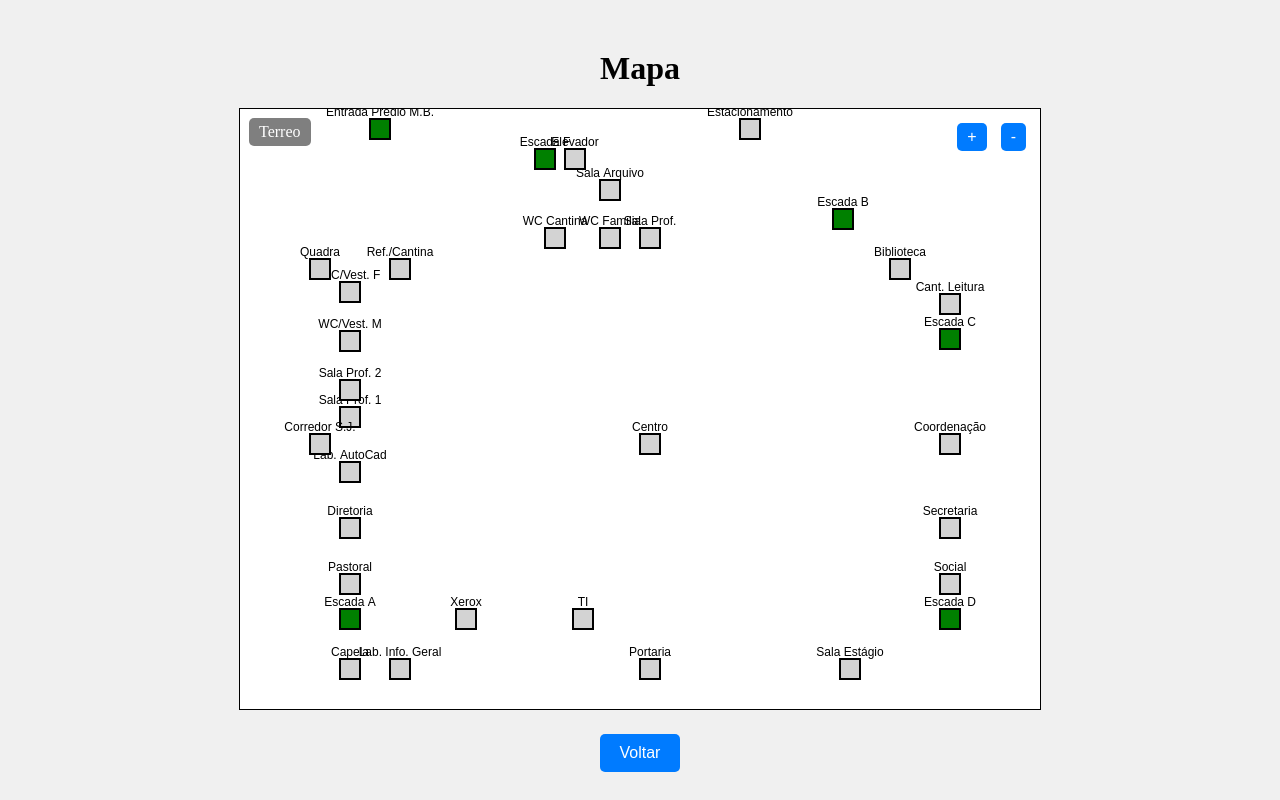
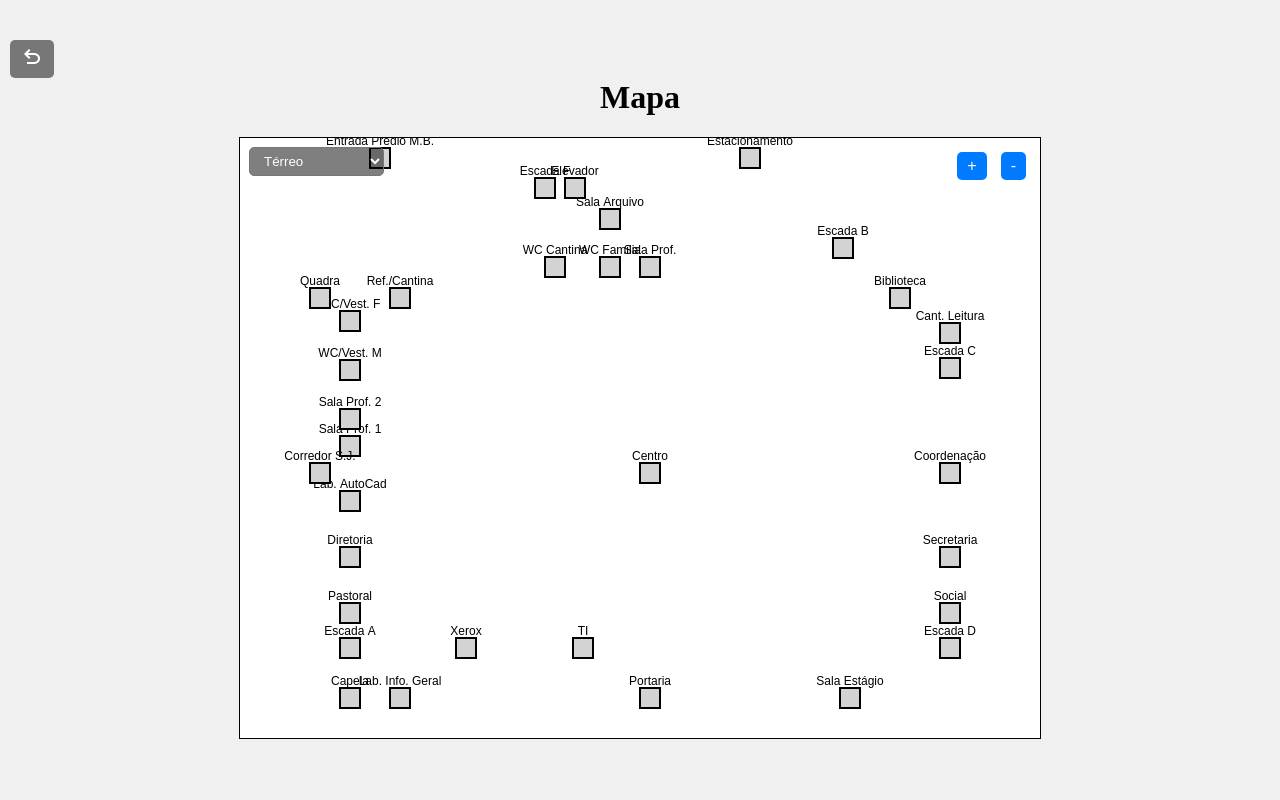
Before and after one commit to JGsilvaDev/Grafos, a Flask app: page /mapa in a window 1280 px wide. Run offline with Flask 3, Linux system fonts and the light colour scheme.

Commit message:
feat: select para selecionar o andar

```diff
--- a/templates/mapa.html
+++ b/templates/mapa.html
@@ -4,6 +4,8 @@
 <head>
     <meta charset="UTF-8">
     <meta name="viewport" content="width=device-width, initial-scale=1.0">
+    <link rel="stylesheet"
+        href="https://fonts.googleapis.com/css2?family=Material+Symbols+Outlined:opsz,wght,FILL,GRAD@24,400,0,0" />
     <title>Mapa</title>
 
     <style>
@@ -65,20 +67,39 @@
             border-radius: 5px;
             z-index: 1000;
         }
+
+        #btnVoltar {
+            position: absolute;
+            top: 20px;
+            left: 10px;
+            background-color: rgba(0, 0, 0, 0.5);
+            color: #fff;
+            padding: 5px 10px;
+            border-radius: 5px;
+            z-index: 1000;
+        }
     </style>
 </head>
 
 <body>
     <h1>Mapa</h1>
     <div id="mapaContainer">
-        <div id="andarDisplay"></div>
+        <select id="andarDisplay">
+            <option value="Terreo" selected>Térreo</option>
+            <option value="Primeiro">Primeiro Andar</option>
+            <option value="Segundo">Segundo Andar</option>
+            <option value="MB">MB</option>
+            <option value="MB1">MB1</option>
+        </select>
+
         <canvas id="mapaCanvas" width="800" height="600"></canvas>
         <div id="zoomButtons">
             <button id="zoomInButton">+</button>
             <button id="zoomOutButton">-</button>
         </div>
     </div>
-    <button onclick="window.location.href='/'">Voltar</button>
+    <button id="btnVoltar" onclick="window.location.href='/'"><span
+            class="material-symbols-outlined">undo</span></button>
 </body>
 
 </html>
@@ -236,7 +257,6 @@
         };
 
         function draw() {
-            andarDisplay.textContent = currentFloor;
 
             ctx.clearRect(0, 0, canvas.width, canvas.height); // Limpa o canvas
 
@@ -274,12 +294,8 @@
                 const isNotCPlusNumber = !/^C\d/.test(key);
 
                 if (isNotCPlusNumber) {
-                    if ((key.startsWith('Escada') || key.startsWith('Entrada'))) {
-                        ctx.fillStyle = 'green';
 
-                    } else {
-                        ctx.fillStyle = 'lightgrey';
-                    }
+                    ctx.fillStyle = 'lightgrey';
 
                     ctx.beginPath();
                     ctx.rect(x, y, width, height);
@@ -300,64 +316,18 @@
 
         }
 
-        canvas.addEventListener('click', function clickHandler(event) {
-            const rect = canvas.getBoundingClientRect();
-            const clickX = event.clientX - rect.left;
-            const clickY = event.clientY - rect.top;
-
-            Object.keys(positions[currentFloor]).forEach(key => {
-                const [x, y] = positions[currentFloor][key];
-                const width = 20;
-                const height = 20;
-
-                if (
-                    clickX >= x + offsetX &&
-                    clickX <= x + offsetX + width &&
-                    clickY >= y + offsetY &&
-                    clickY <= y + offsetY + height
-                ) {
-                    if (key.startsWith('Escada A') || key.startsWith('Escada B') || key.startsWith('Escada C') || key.startsWith('Escada D')) {
-                        if (validaAndar == 0) {
-                            currentFloor = 'Primeiro';
-                            validaAndar = 1;
-                        } else {
-                            currentFloor = 'Terreo';
-                            validaAndar = 0;
-                        }
-
-                    } else if (key.startsWith('Entrada')) {
-                        if (validaAndar == 0) {
-                            currentFloor = 'MB';
-                            validaAndar = 1;
-                        } else {
-                            currentFloor = 'Terreo';
-                            validaAndar = 0;
-                        }
-
-                    } else if (key.startsWith('Escada F')) {
-                        if (validaAndar == 0) {
-                            currentFloor = 'Primeiro';
-                            validaAndar = 1;
-                        } else {
-                            currentFloor = 'Terreo';
-                            validaAndar = 0;
-                        }
-                    } else if (key.startsWith('Escada M.B.')) {
-                        if (validaAndar == 0) {
-                            currentFloor = 'MB1';
-                            validaAndar = 1;
-                        } else {
-                            currentFloor = 'MB';
-                            validaAndar = 0;
-                        }
-                    }
-
-                    draw();
-                }
-            });
-        });
+        andarDisplay.addEventListener('change', setAndar);
 
         draw();
+
+        function setAndar() {
+            const andarDisplay = document.getElementById('andarDisplay');
+            const andarSelecionado = andarDisplay.value;
+
+            // Atualiza o andar atual
+            currentFloor = andarSelecionado;
+            draw(); // Redesenha o canvas
+        }
     });
 
 </script>
```
